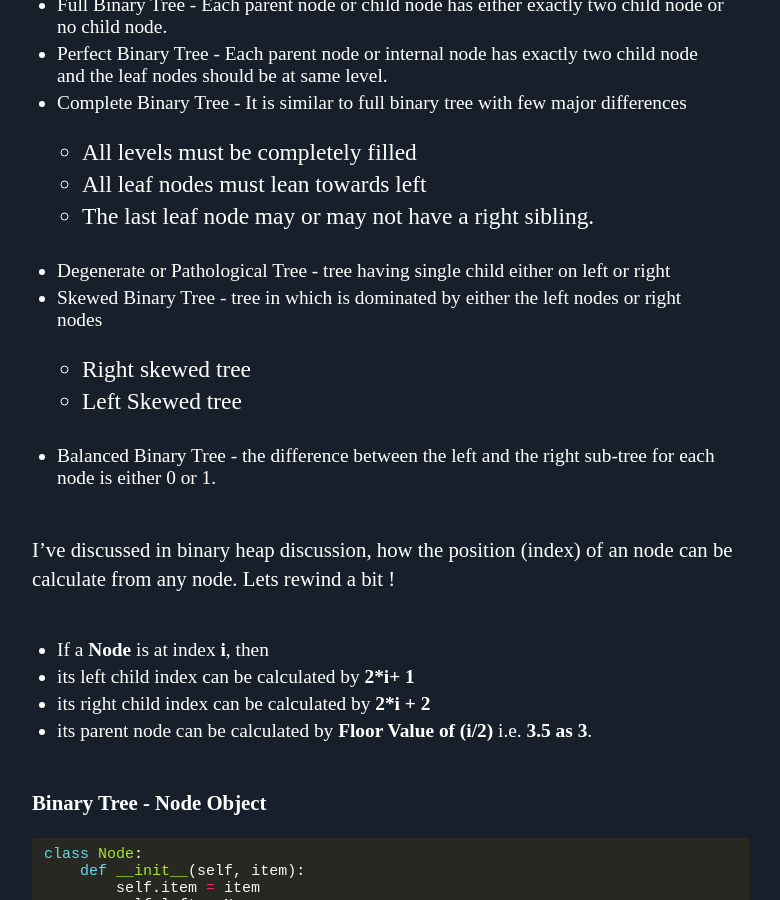
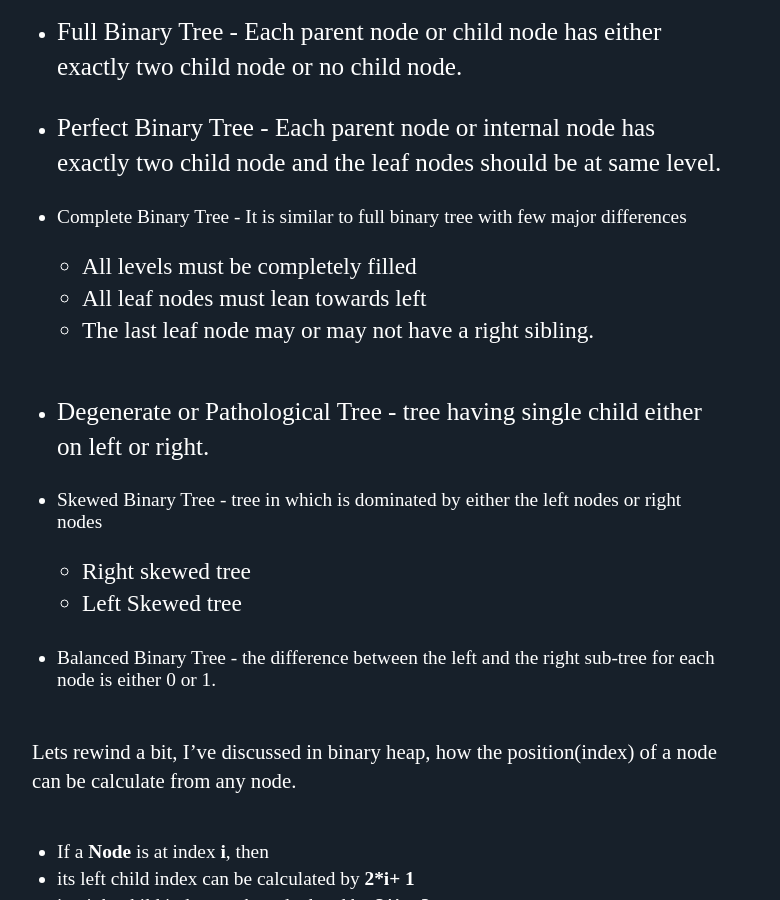
Before and after one commit to Mayurji/mayurji.github.io, a Jekyll site: the page built from _data-structure-algorithms/2021-01-31-DSA_7.md, in a window 1280 px wide and 900 px high, scrolled down 1577 px. Shown: the whole window, without its empty margins (160-940 px from the left). Built offline with Jekyll 4.4.1, drawn with Linux system fonts in a browser that asks for light colours; comment, search, counter and statistics services are not loaded.

Commit message:
Update 2021-01-31-DSA_7.md

```diff
--- a/_data-structure-algorithms/2021-01-31-DSA_7.md
+++ b/_data-structure-algorithms/2021-01-31-DSA_7.md
@@ -25,19 +25,23 @@ In this blog post, we'll discuss about binary tree and its variants along with p
 </center>
 
 * Full Binary Tree - Each parent node or child node has either exactly two child node or no child node.
+
 * Perfect Binary Tree - Each parent node or internal node has exactly two child node and the leaf nodes should be at same level.
+
 * Complete Binary Tree - It is similar to full binary tree with few major differences
   * All levels must be completely filled
   * All leaf nodes must lean towards left
   * The last leaf node may or may not have a right sibling.
 
-* Degenerate or Pathological Tree - tree having single child either on left or right
+* Degenerate or Pathological Tree - tree having single child either on left or right.
+
 * Skewed Binary Tree - tree in which is dominated by either the left nodes or right nodes
   * Right skewed tree
   * Left Skewed tree
+
 * Balanced Binary Tree - the difference between the left and the right sub-tree for each node is either 0 or 1.
 
-I've discussed in binary heap discussion, how the position (index) of an node can be calculate from any node. Lets rewind a bit !
+ Lets rewind a bit, I've discussed in binary heap, how the position(index) of a node can be calculate from any node.
 
 * If a **Node** is at index **i**, then
 * its left child index can be calculated by **2*i+ 1**
```
